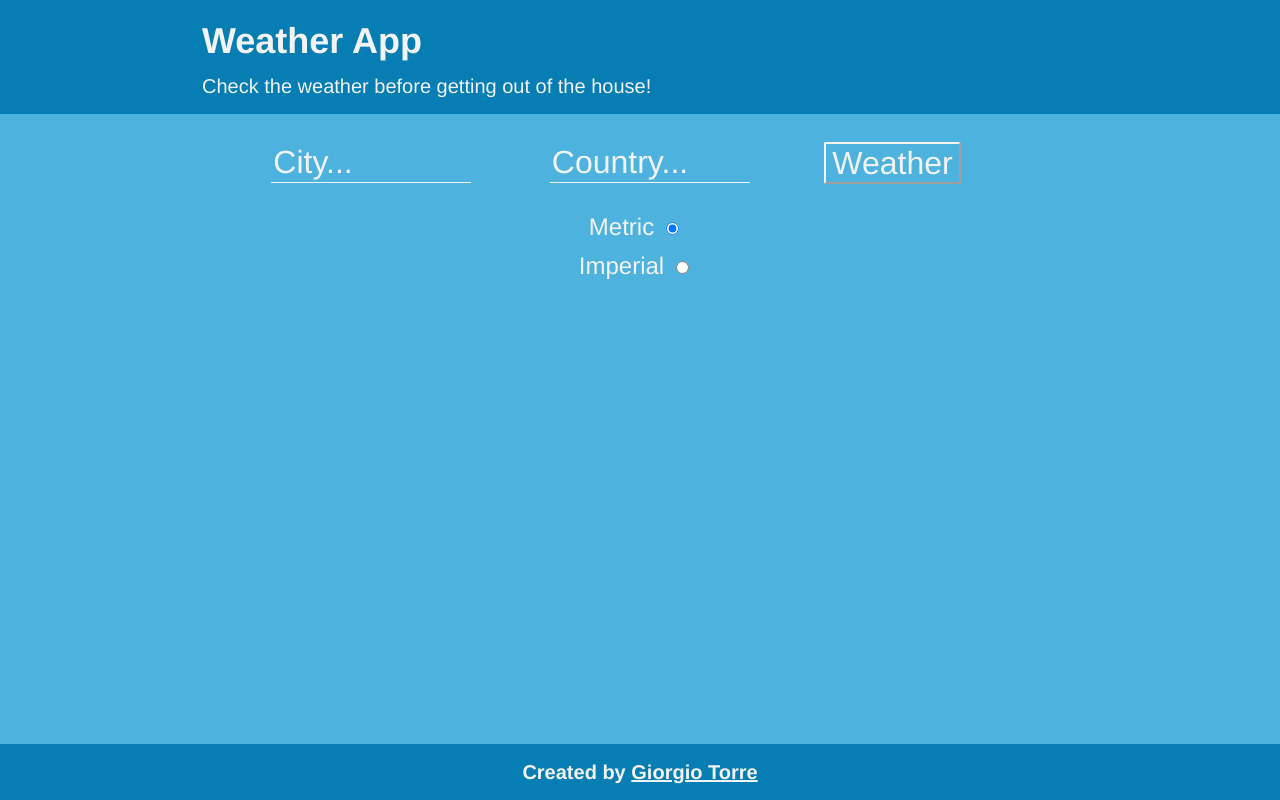
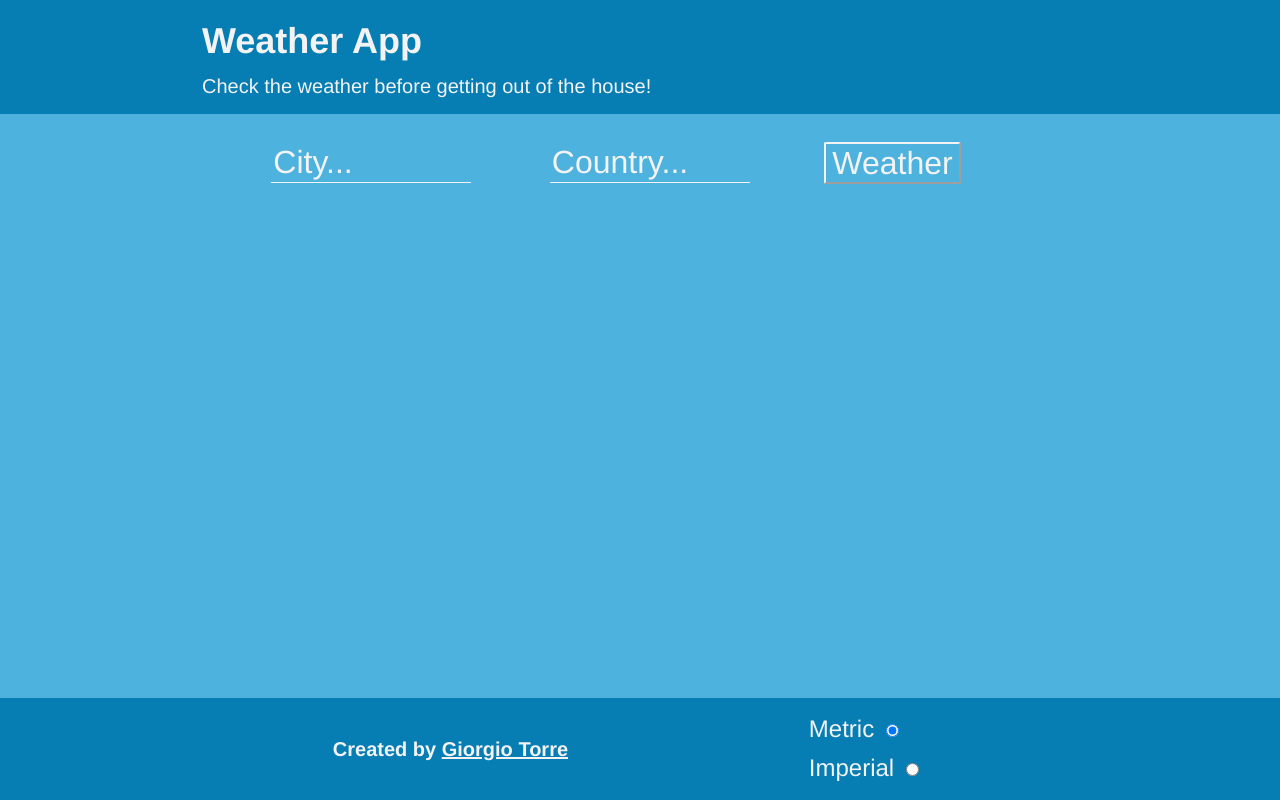
Before and after one commit to towerbrother/weather-app, a React (Create React App) app: page / in a window 1280 px wide. Built offline with nearby package versions, Linux system fonts and the light colour scheme.

Commit message:
Radio boxes moved to Footer component

```diff
--- a/src/components/App.jsx
+++ b/src/components/App.jsx
@@ -101,8 +101,8 @@ const App = () => {
             )}
           </div>
         </div>
+        <Footer />
       </WeatherContext.Provider>
-      <Footer />
     </div>
   );
 };
--- a/src/components/Footer.jsx
+++ b/src/components/Footer.jsx
@@ -1,4 +1,5 @@
 import React from "react";
+import Radio from "./Radio";
 
 const Footer = () => (
   <div className="footer">
@@ -14,6 +15,9 @@ const Footer = () => (
           Giorgio Torre
         </a>
       </h5>
+      <div className="boxes-container">
+        <Radio type="radio" />
+      </div>
     </div>
   </div>
 );
--- a/src/components/Form.jsx
+++ b/src/components/Form.jsx
@@ -1,6 +1,6 @@
 import React, { useContext } from "react";
 import Input from "./Input";
-import Radio from "./Radio";
+// import Radio from "./Radio";
 import WeatherContext from "./../context/weatherContext";
 
 const Form = () => {
@@ -37,9 +37,9 @@ const Form = () => {
             Weather
           </button>
         </div>
-        <div className="boxes-container">
+        {/* <div className="boxes-container">
           <Radio type="radio" />
-        </div>
+        </div> */}
       </form>
     </div>
   );
--- a/src/styles/components/_Footer.scss
+++ b/src/styles/components/_Footer.scss
@@ -2,6 +2,13 @@
   background: $blue;
   color: $off-white;
   padding: 12px;
+  .container {
+    align-items: center;
+    display: flex;
+    flex-direction: row;
+    justify-content: space-evenly;
+    max-width: 85vw;
+  }
 }
 
 .footer__text {
@@ -16,3 +23,8 @@
   text-decoration: underline;
   margin: 0;
 }
+
+.boxes-container {
+  margin: 0;
+  padding: 0 $m-size;
+}
--- a/src/styles/components/_Form.scss
+++ b/src/styles/components/_Form.scss
@@ -30,15 +30,15 @@
   color: $off-white;
 }
 
-.boxes-container {
-  align-items: center;
-  display: flex;
-  flex-direction: row;
-  justify-content: space-evenly;
-  margin: $m-size;
-  max-width: 85vw;
-  padding: 0 $m-size;
-}
+// .boxes-container {
+//   align-items: center;
+//   display: flex;
+//   flex-direction: row;
+//   justify-content: space-evenly;
+//   margin: $m-size;
+//   max-width: 85vw;
+//   padding: 0 $m-size;
+// }
 
 @media (min-width: $desktop-breakpoint) {
   .input-container {
```
